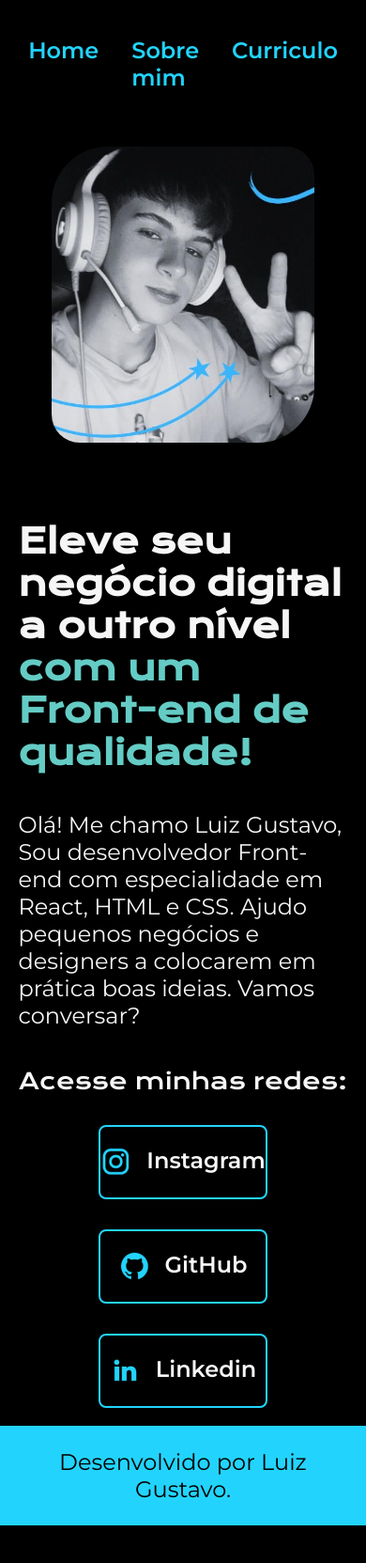
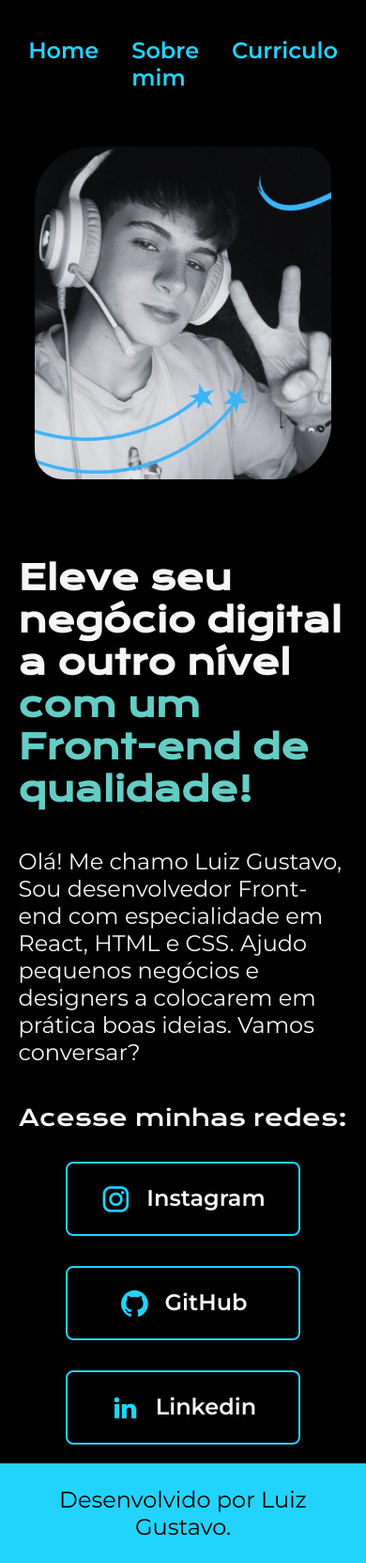
Before and after one commit to Luizzzgustavo/portifolio-1, a plain HTML site: page index.html in a window 390 px wide. Shown: the whole page at 94% size. Before the commit the page ends 1623 px from the top, so only its background shows below. Drawn offline with nearby package versions, Linux system fonts and the light colour scheme.

Commit message:
Update style.css

```diff
--- a/styles/style.css
+++ b/styles/style.css
@@ -89,7 +89,7 @@ body{
     justify-content: center;
     gap: 16px;
     border: 2px solid var(--cor-terciaria);
-    width:50%;
+    width:70%;
     text-align: center;
     border-radius: 8px;
     font-size: 1.5rem ;
@@ -130,6 +130,6 @@ body{
         width: auto;
     }
     .apresentacao__conteudo__imagem{
-        width: 80%;
+        width: 90%;
     }
 }
```
